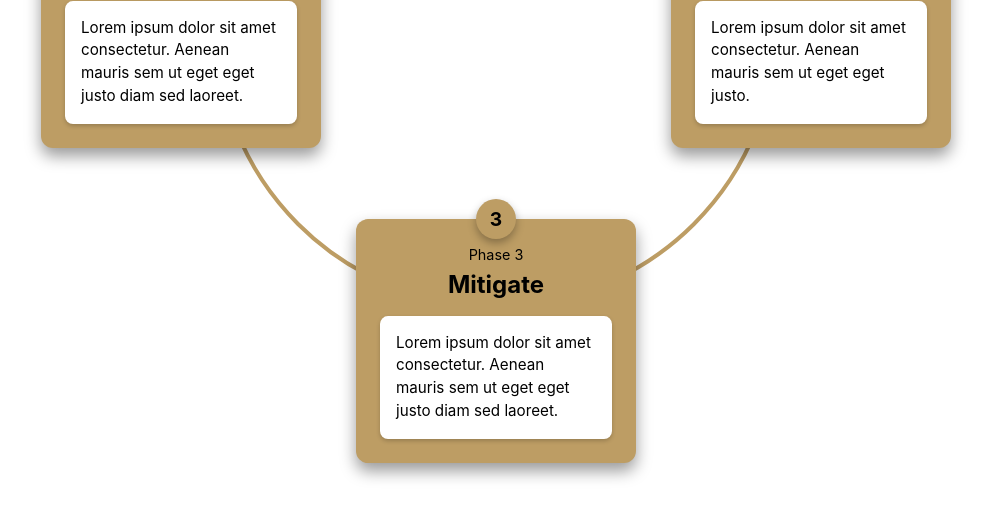
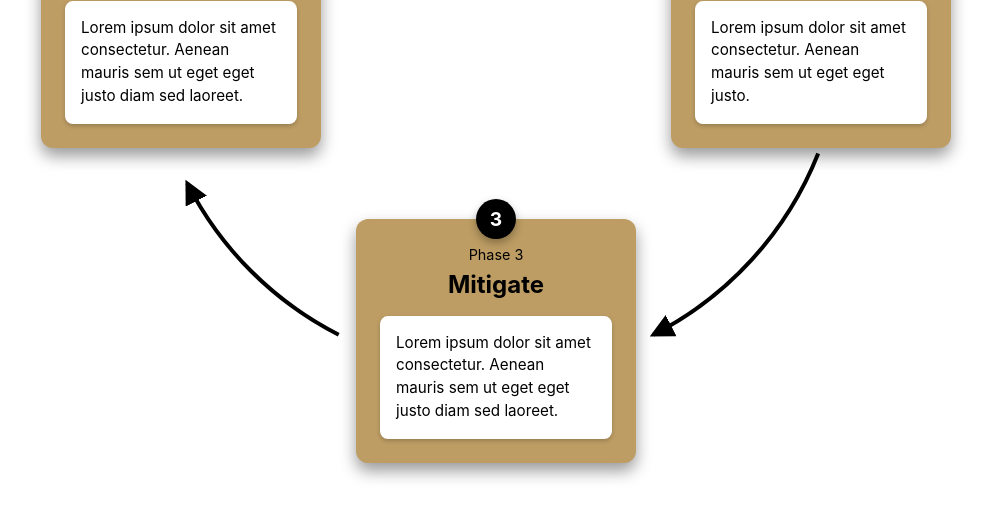
Before and after one commit to DsMeier-DesignAndFilmmaking/ERM-Process_Graphic, a plain HTML site: page index.html in a window 1280 px wide. Shown: the part 456-964 px from the top of the page, without its empty margins (144-1135 px from the left). Drawn offline with Linux system fonts and the light colour scheme.

Commit message:
Update ERM Process Diagram: Convert to 4-phase colored arrow segments with black styling and extended Phase 1-2 arrow

```diff
--- a/script.js
+++ b/script.js
@@ -1,6 +1,6 @@
 /**
- * ERM Process Diagram - Version 3
- * Math-based circular positioning with smooth Bezier curve arrows
+ * ERM Process Diagram - Version 4
+ * 4-phase circular process with distinct colored arrow segments
  */
 
 (function() {
@@ -8,10 +8,11 @@
 
     // Configuration
     const CONFIG = {
-        arrowColor: '#BD9D64',
+        arrowColors: ['#000000', '#000000', '#000000', '#000000'], // All arrows black
         arrowThickness: 4,
-        arrowOffset: 35, // Distance from card center to arrow start/end
-        hoverGlowColor: '#D4B682',
+        arrowOffset: -31.5, // Offset to increase radius by 10%
+        angleTrimDegrees: 27, // Trim to make arrows 40% of original length (36° total)
+        arrowPadding: 0, // No padding - align with block centers
         hoverGlowThickness: 6,
         circleRadiusRatio: 0.35 // Percentage of container for circle radius
     };
@@ -87,7 +88,7 @@
     }
 
     /**
-     * Setup SVG with proper dimensions and arrow marker definitions
+     * Setup SVG with proper dimensions and arrow marker definitions for each phase
      */
     function setupSVG(circleData) {
         const container = document.querySelector('.process-container');
@@ -98,78 +99,97 @@
         arrowsSVG.setAttribute('height', containerRect.height);
         arrowsSVG.setAttribute('viewBox', `0 0 ${containerRect.width} ${containerRect.height}`);
 
-        // Create arrow marker definition
+        // Create arrow marker definitions for each phase
         const defs = document.createElementNS('http://www.w3.org/2000/svg', 'defs');
+
+        CONFIG.arrowColors.forEach((color, index) => {
             const marker = document.createElementNS('http://www.w3.org/2000/svg', 'marker');
 
-        marker.setAttribute('id', 'arrowhead');
-        marker.setAttribute('markerWidth', '10');
-        marker.setAttribute('markerHeight', '10');
-        marker.setAttribute('refX', '9');
+            marker.setAttribute('id', `arrowhead-phase-${index + 1}`);
+            marker.setAttribute('markerWidth', '6');
+            marker.setAttribute('markerHeight', '6');
+            marker.setAttribute('refX', '5');
             marker.setAttribute('refY', '3');
             marker.setAttribute('orient', 'auto');
 
             const polygon = document.createElementNS('http://www.w3.org/2000/svg', 'polygon');
-        polygon.setAttribute('points', '0 0, 10 3, 0 6');
-        polygon.setAttribute('fill', CONFIG.arrowColor);
+            polygon.setAttribute('points', '0 0, 6 3, 0 6');
+            polygon.setAttribute('fill', color);
 
             marker.appendChild(polygon);
             defs.appendChild(marker);
+        });
+
         arrowsSVG.appendChild(defs);
     }
 
     /**
-     * Generate smooth cubic Bezier curve arrows connecting the steps
+     * Generate 4 distinct colored quarter-circle arrow segments for each phase
      */
     function generateArrows(circleData) {
         const svgNS = 'http://www.w3.org/2000/svg';
         const { centerX, centerY, radius } = circleData;
 
-        // Clear existing arrows
+        // Clear existing arrows and labels
         const existingPaths = arrowsSVG.querySelectorAll('path');
         existingPaths.forEach(path => path.remove());
+        const existingTexts = arrowsSVG.querySelectorAll('text');
+        existingTexts.forEach(text => text.remove());
+        const existingGroups = arrowsSVG.querySelectorAll('g');
+        existingGroups.forEach(group => group.remove());
 
         // Calculate step positions on the circle
         const numSteps = steps.length;
         const angleIncrement = (2 * Math.PI) / numSteps;
-        const startAngle = -Math.PI / 2;
+        const startAngle = -Math.PI / 2; // Start at top (-90 degrees)
 
-        // Calculate arrow radius (circle minus offset)
-        const arrowRadius = radius - CONFIG.arrowOffset;
+        // Calculate arrow radius (circle minus offset, then add padding)
+        const arrowRadius = radius - CONFIG.arrowOffset + CONFIG.arrowPadding;
 
-        // Generate arrows along the perfect circle
+        // Convert trim degrees to radians
+        const angleTrimRadians = (CONFIG.angleTrimDegrees * Math.PI) / 180;
+
+        // Generate 4 quarter-circle arrow segments
         for (let i = 0; i < numSteps; i++) {
             const currentAngle = startAngle + (angleIncrement * i);
             const nextAngle = startAngle + (angleIncrement * ((i + 1) % numSteps));
 
-            // Calculate start and end points on the circle
-            const startX = centerX + Math.cos(currentAngle) * arrowRadius;
-            const startY = centerY + Math.sin(currentAngle) * arrowRadius;
-            const endX = centerX + Math.cos(nextAngle) * arrowRadius;
-            const endY = centerY + Math.sin(nextAngle) * arrowRadius;
+            // Trim angles to clear block edges (add trim to start, subtract from end)
+            // For Phase 1→2 arrow (i=1), reduce START trim by 20% (0.8 multiplier) to extend beginning closer to Phase 2
+            const startTrimRadians = (i === 1) ? angleTrimRadians * 0.8 : angleTrimRadians;
+            let arrowStartAngle = currentAngle + startTrimRadians;
+            let arrowEndAngle = nextAngle - angleTrimRadians;
 
-            // Create arc path along the circle
-            // Large arc flag: 0 for arcs < 180 degrees, 1 for arcs >= 180 degrees
-            const largeArcFlag = angleIncrement > Math.PI ? 1 : 0;
+            // Ensure angles are in the correct range for each quadrant
+            // Normalize angles to [0, 2π] range
+            if (arrowStartAngle < 0) arrowStartAngle += 2 * Math.PI;
+            if (arrowEndAngle < 0) arrowEndAngle += 2 * Math.PI;
+            if (arrowEndAngle < arrowStartAngle) arrowEndAngle += 2 * Math.PI;
 
-            // Create arc path (clockwise sweep)
+            // Calculate start and end points on the circle (with padding)
+            const startX = centerX + Math.cos(arrowStartAngle) * arrowRadius;
+            const startY = centerY + Math.sin(arrowStartAngle) * arrowRadius;
+            const endX = centerX + Math.cos(arrowEndAngle) * arrowRadius;
+            const endY = centerY + Math.sin(arrowEndAngle) * arrowRadius;
+
+            // Create trimmed arc path with padding
+            // Calculate angle span to determine large arc flag
+            const arcSpan = arrowEndAngle - arrowStartAngle;
+            const largeArcFlag = Math.abs(arcSpan) > Math.PI ? 1 : 0;
             const pathData = `M ${startX} ${startY} A ${arrowRadius} ${arrowRadius} 0 ${largeArcFlag} 1 ${endX} ${endY}`;
 
-            // Create SVG path element
+            // Create SVG path element with phase-specific color
             const path = document.createElementNS(svgNS, 'path');
             path.setAttribute('d', pathData);
             path.setAttribute('fill', 'none');
-            path.setAttribute('stroke', CONFIG.arrowColor);
+            path.setAttribute('stroke', CONFIG.arrowColors[i]);
             path.setAttribute('stroke-width', CONFIG.arrowThickness);
-            path.setAttribute('marker-end', 'url(#arrowhead)');
+            path.setAttribute('marker-end', `url(#arrowhead-phase-${i + 1})`);
             path.classList.add('arrow-path');
             path.dataset.stepIndex = i;
 
             arrowsSVG.appendChild(path);
         }
-
-        // Attach hover effects to arrows
-        attachArrowHoverEffects();
     }
 
     // createSmoothBezierArrow function removed - now using arc paths
@@ -199,23 +219,6 @@
     }
 
     /**
-     * Attach hover effects to arrow paths
-     */
-    function attachArrowHoverEffects() {
-        const arrowPaths = document.querySelectorAll('.arrow-path');
-        arrowPaths.forEach(path => {
-            path.addEventListener('mouseenter', function() {
-                const stepIndex = parseInt(this.dataset.stepIndex);
-                highlightStepAndArrow(stepIndex);
-            });
-
-            path.addEventListener('mouseleave', function() {
-                removeHighlights();
-            });
-        });
-    }
-
-    /**
      * Highlight step card and its connecting arrow
      */
     function highlightStepAndArrow(stepIndex) {
@@ -224,11 +227,10 @@
             steps[stepIndex].classList.add('highlighted');
         }
 
-        // Highlight the arrow
+        // Highlight the arrow with increased thickness (keeping its phase color)
         const arrowPaths = document.querySelectorAll('.arrow-path');
         arrowPaths.forEach((path, index) => {
             if (index === stepIndex) {
-                path.setAttribute('stroke', CONFIG.hoverGlowColor);
                 path.setAttribute('stroke-width', CONFIG.hoverGlowThickness);
                 path.classList.add('highlighted');
             }
@@ -242,8 +244,8 @@
         steps.forEach(step => step.classList.remove('highlighted'));
 
         const arrowPaths = document.querySelectorAll('.arrow-path');
-        arrowPaths.forEach(path => {
-            path.setAttribute('stroke', CONFIG.arrowColor);
+        arrowPaths.forEach((path, index) => {
+            path.setAttribute('stroke', CONFIG.arrowColors[index]);
             path.setAttribute('stroke-width', CONFIG.arrowThickness);
             path.classList.remove('highlighted');
         });
--- a/style.css
+++ b/style.css
@@ -73,7 +73,7 @@ body {
     left: 0;
     width: 100%;
     height: 100%;
-    z-index: 1;
+    z-index: 15;
     pointer-events: none;
 }
 
@@ -105,15 +105,15 @@ body {
     transform: translateX(-50%);
     width: 40px;
     height: 40px;
-    background-color: var(--phase-gold);
+    background-color: #000000;
     border-radius: 50%;
     display: flex;
     align-items: center;
     justify-content: center;
     font-weight: bold;
     font-size: 1.2rem;
-    color: var(--text-dark);
-    z-index: 11;
+    color: #FFFFFF;
+    z-index: 20;
     box-shadow: 0 4px 8px rgba(0, 0, 0, 0.3);
     transition: var(--transition-smooth);
 }
@@ -167,8 +167,6 @@ body {
 /* Arrow path styling with smooth transitions */
 .arrow-path {
     transition: stroke 0.3s ease, stroke-width 0.3s ease;
-    cursor: pointer;
-    pointer-events: all;
 }
 
 .arrow-path.highlighted {
```
Also changed, not shown: 1 other file. Lines whose indentation alone changed are shown as unchanged.
